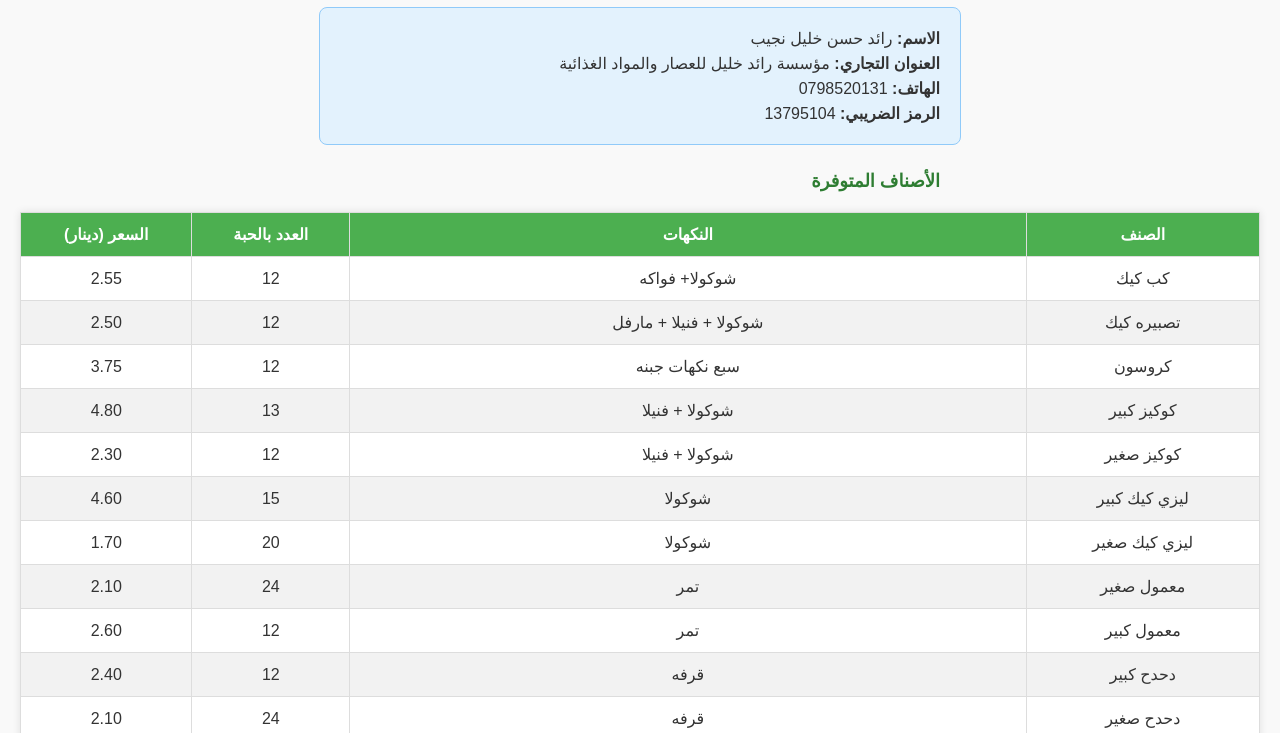
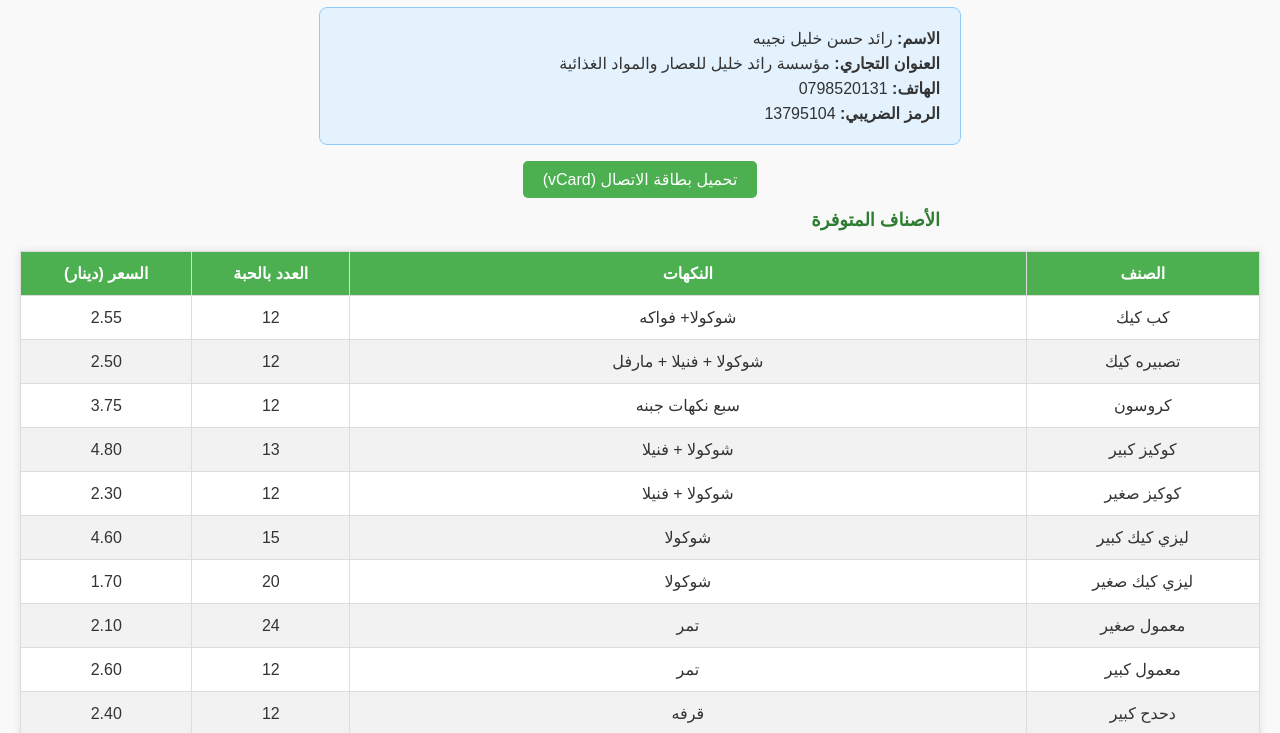
Before and after one commit to njpc443/ngpt, a plain HTML site: page index.html in a window 1280 px wide. Shown: the part 62-795 px from the top of the page. Drawn offline with Linux system fonts and the light colour scheme.

Commit message:
Add index.html

```diff
--- a/index.html
+++ b/index.html
@@ -67,10 +67,15 @@
 <h1>عرض منتجات - مؤسسة رائد خليل للعصائر والمواد الغذائية</h1>
 
 <div class="merchant-info">
-  <p><strong>الاسم:</strong> رائد حسن خليل نجيب</p>
+  <p><strong>الاسم:</strong> رائد حسن خليل نجيبه</p>
   <p><strong>العنوان التجاري:</strong> مؤسسة رائد خليل للعصار والمواد الغذائية</p>
   <p><strong>الهاتف:</strong> 0798520131</p>
   <p><strong>الرمز الضريبي:</strong> 13795104</p>
+</div>
+<div style="text-align: center; margin-bottom: 20px;">
+  <a href="raed.vcf" download="raed.vcf" style="padding: 10px 20px; background:#4CAF50; color:white; text-decoration:none; border-radius: 5px;">
+    تحميل بطاقة الاتصال (vCard)
+  </a>
 </div>
 
 <div class="available-items">الأصناف المتوفرة</div>
```
